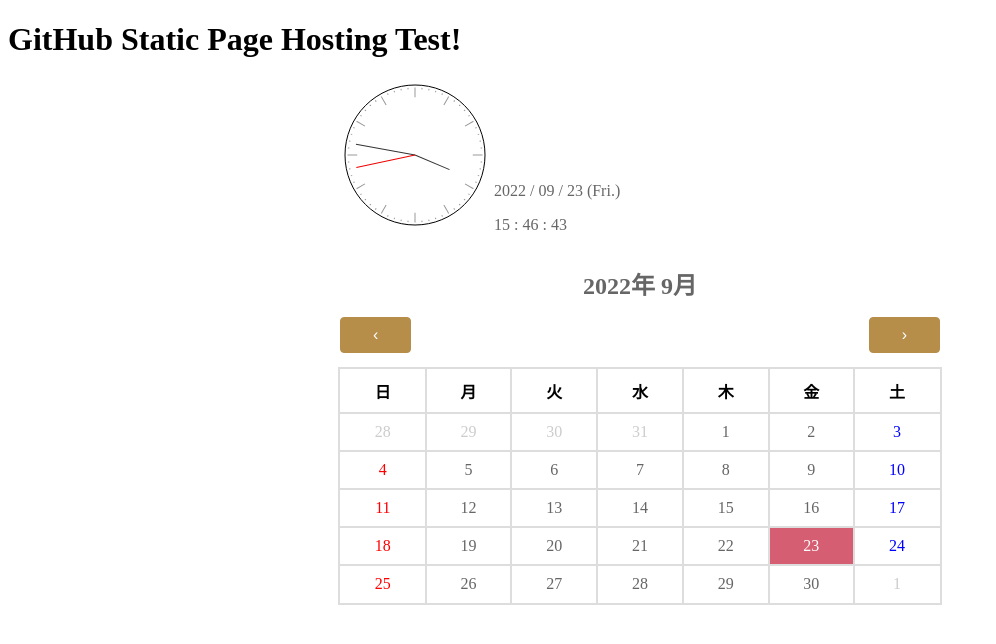
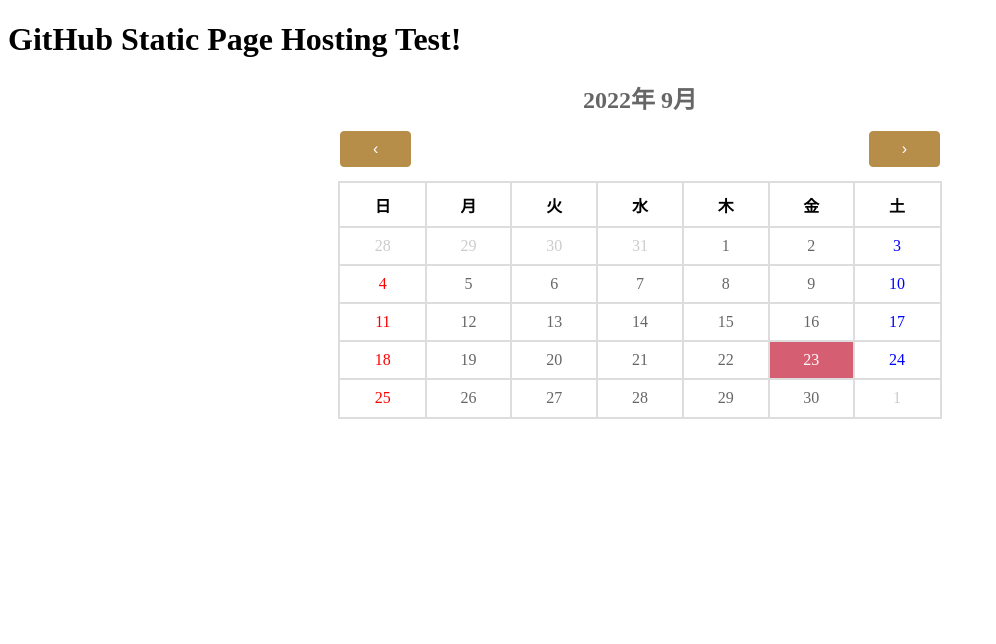
Before and after one commit to kchihogi/bath-stamp, a plain HTML site: page index.html in a window 1280 px wide. Shown: the whole page, without its empty margins (0-996 px from the left). Drawn offline with Linux system fonts and the light colour scheme.

Commit message:
delete clock

```diff
--- a/css/style.css
+++ b/css/style.css
@@ -1,9 +1,4 @@
 @charset "utf-8";
-
-.row {
-  display: inline-block;
-}
-
 /*全体*/
 .wrapper{
     max-width: 600px;
--- a/index.html
+++ b/index.html
@@ -8,16 +8,6 @@
   </head>
   <body>
     <h1>GitHub Static Page Hosting Test!</h1>
-
-    <div class="wrapper">
-      <div class="row">
-        <canvas id="js__clock" width="150" height="150"></canvas>
-      </div>
-      <div class="row">
-        <p id="js__date"></p>
-        <p id="js__time"></p>
-      </div>
-    </div>
 
     <div class="wrapper">
       <!-- xxxx年xx月を表示 -->
--- a/js/common.js
+++ b/js/common.js
@@ -1,88 +1,3 @@
-const drawClock = function drawClock(){
-	var canvas = document.getElementById("js__clock");
-
-  //�ݒ�
-	var padding = 5;
-
-	if ( ! canvas || ! canvas.getContext ){return false};
-
-	var now         = new Date();
-  var year        = now.getFullYear();
-  var month       = now.getMonth() + 1;
-  var date        = now.getDate();
-  var day         = `${["Sun", "Mon", "Tue", "Wed", "Thu", "Fri", "Sat"][now.getDay()]}.`;
-	var hour        = now.getHours();
-	var minute      = now.getMinutes();
-	var second      = now.getSeconds() + (now.getMilliseconds() / 1000);
-
-  document.getElementById("js__date").innerHTML = `${year} / ${zeroPad(month)} / ${zeroPad(date)} (${day})`;
-  document.getElementById("js__time").innerHTML = `${zeroPad(hour)} : ${zeroPad(minute)} : ${zeroPad(~~second)}`;
-
-	var width  = canvas.width;
-	var height = canvas.height;
-	var center = {x: width/2, y: height/2};
-
-	var ctx = canvas.getContext('2d');
-
-	ctx.clearRect(0,0,width,height);
-
-	//�~��`��
-	ctx.strokeStyle = "#000000";
-	ctx.beginPath();
-  ctx.arc(center.x, center.y, center[width > height ? "x" : "y"] - padding, 0, Math.PI*2, false);
-	ctx.stroke();
-
-	//�ڐ����`��
-	ctx.strokeStyle = "#999999";
-	ctx.save();
-	ctx.translate(center.x, center.y);
-	for(var i = 0; i < 360; i+=6){
-		ctx.rotate(Math.PI / 30);
-		ctx.beginPath();
-		// if(((i / 6) + 1) % 5 === 0){
-		// 	ctx.moveTo(0, center.y * 0.77);
-		// }else{
-		// 	ctx.moveTo(0, center.y * 0.87);
-		// }
-    ctx.moveTo(0, center.y * (((i / 6) + 1) % 5 ? 0.88 : 0.77));
-		ctx.lineTo(0, center.y * 0.9);
-
-		ctx.stroke();
-	}
-	ctx.translate(-center.x, -center.y);
-	ctx.restore();
-
-	//�j�̕`��
-	ctx.strokeStyle = '#333333';
-
-	drawHand(center.y * 0.5, hour * 30 + minute / 2);
-	drawHand(center.y * 0.8, minute * 6 + second / 10);
-
-	ctx.strokeStyle = '#EE0000';
-
-	drawHand(center.y * 0.8, second * 6);
-
-  requestAnimationFrame(drawClock);
-
-  function zeroPad(str){
-    return (""+str).padStart(2, "0");
-  }
-
-  function drawHand(length, angle){
-		ctx.save();
-		ctx.translate(center.x, center.y);
-		ctx.rotate( angle * Math.PI / 180);
-		ctx.beginPath();
-		ctx.moveTo(0, 0);
-		ctx.lineTo(0, -length);
-		ctx.stroke();
-		ctx.restore();
-	}
-}
-
-drawClock();
-
-
 const week = ["日", "月", "火", "水", "木", "金", "土"];
 const today = new Date();
 // 月末だとずれる可能性があるため、1日固定で取得
```
